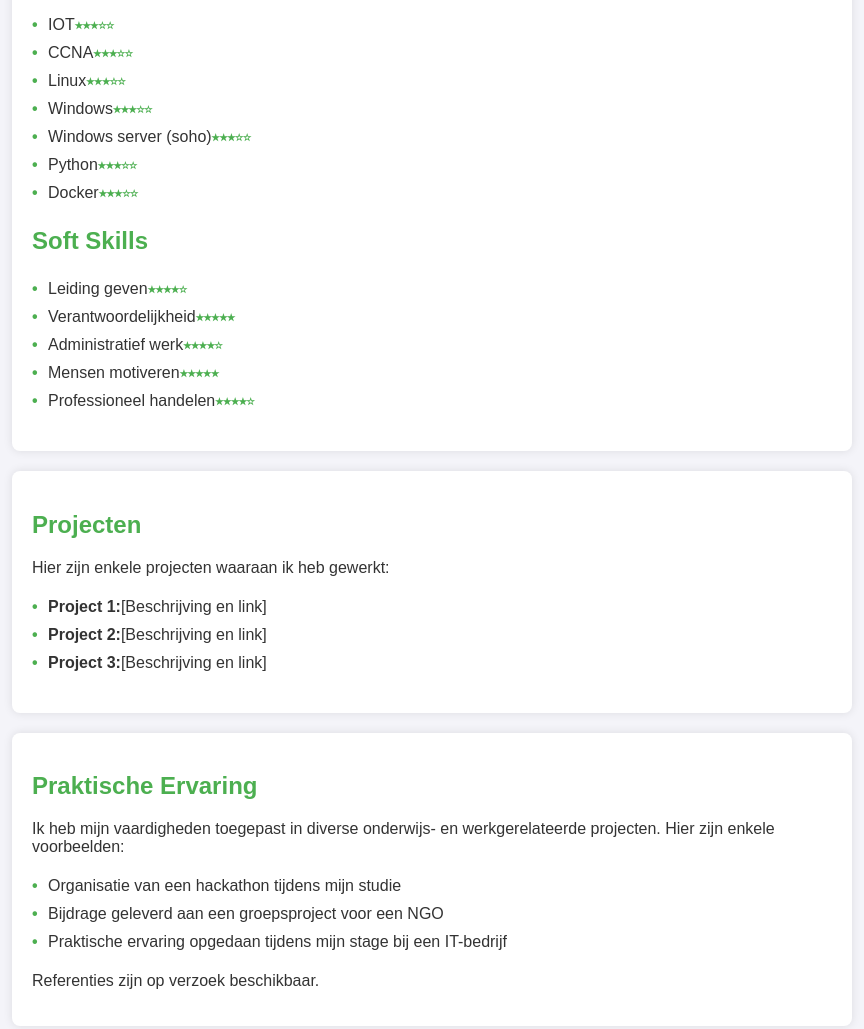
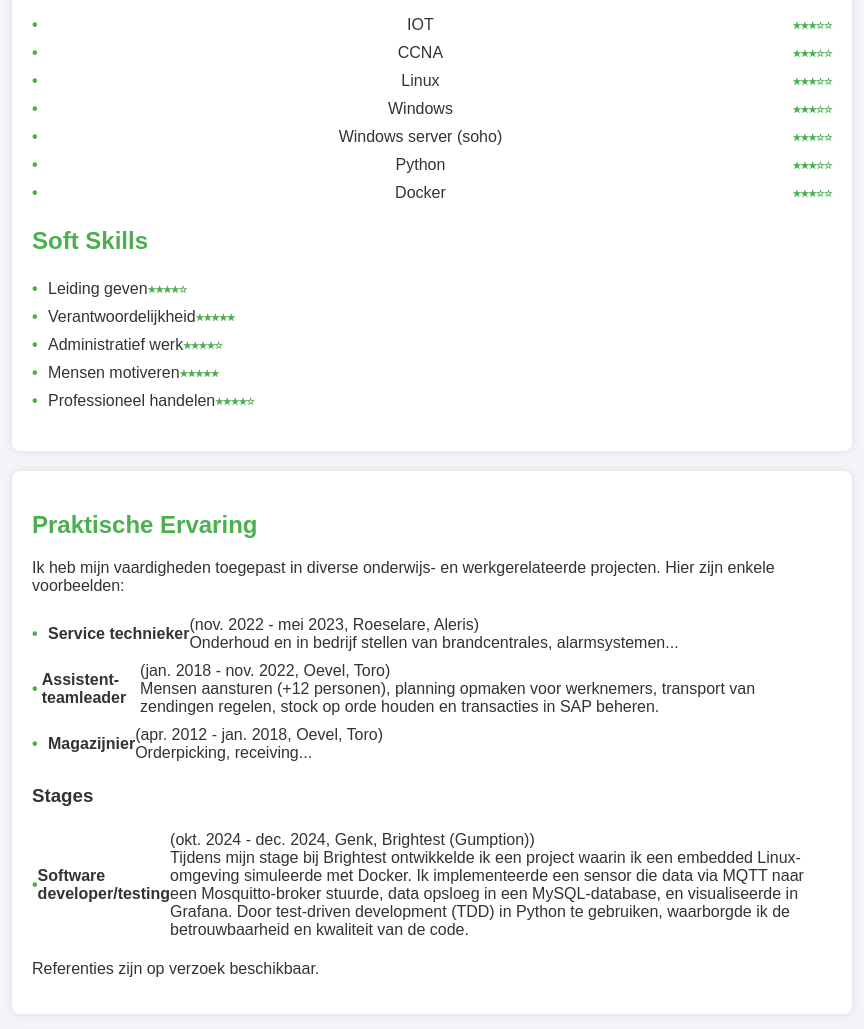
Before and after one commit to r0345938/portfolio, a plain HTML site: page index.html in a window 1280 px wide. Shown: the part 960-1989 px from the top of the page, without its empty margins (208-1072 px from the left). Drawn offline with Linux system fonts and the light colour scheme.

Commit message:
Update index.html

```diff
--- a/index.html
+++ b/index.html
@@ -125,13 +125,13 @@
     <section id="skills">
         <h2>Hard Skills</h2>
         <ul>
-            <li>IOT</span> <span class="skill-rating">★★★☆☆</span></li>
-            <li>CCNA</span> <span class="skill-rating">★★★☆☆</span></li>
-            <li>Linux</span> <span class="skill-rating">★★★☆☆</span></li>
-            <li>Windows</span> <span class="skill-rating">★★★☆☆</span></li>
-            <li>Windows server (soho)</span> <span class="skill-rating">★★★☆☆</span></li>
-            <li>Python</span> <span class="skill-rating">★★★☆☆</span></li>
-            <li>Docker</span> <span class="skill-rating">★★★☆☆</span></li>
+            <li class="skill-item"><span>IOT</span> <span class="skill-rating">★★★☆☆</span></li>
+            <li class="skill-item"><span>CCNA</span> <span class="skill-rating">★★★☆☆</span></li>
+            <li class="skill-item"><span>Linux</span> <span class="skill-rating">★★★☆☆</span></li>
+            <li class="skill-item"><span>Windows</span> <span class="skill-rating">★★★☆☆</span></li>
+            <li class="skill-item"><span>Windows server (soho)</span> <span class="skill-rating">★★★☆☆</span></li>
+            <li class="skill-item"><span>Python</span> <span class="skill-rating">★★★☆☆</span></li>
+            <li class="skill-item"><span>Docker</span> <span class="skill-rating">★★★☆☆</span></li>
         </ul>
         <h2>Soft Skills</h2>
         <ul>
@@ -143,23 +143,21 @@
         </ul>
     </section>
 
-    <section id="projects">
-        <h2>Projecten</h2>
-        <p>Hier zijn enkele projecten waaraan ik heb gewerkt:</p>
-        <ul>
-            <li><strong>Project 1:</strong> [Beschrijving en link]</li>
-            <li><strong>Project 2:</strong> [Beschrijving en link]</li>
-            <li><strong>Project 3:</strong> [Beschrijving en link]</li>
-        </ul>
-    </section>
-
     <section id="professional">
         <h2>Praktische Ervaring</h2>
         <p>Ik heb mijn vaardigheden toegepast in diverse onderwijs- en werkgerelateerde projecten. Hier zijn enkele voorbeelden:</p>
         <ul>
-            <li>Organisatie van een hackathon tijdens mijn studie</li>
-            <li>Bijdrage geleverd aan een groepsproject voor een NGO</li>
-            <li>Praktische ervaring opgedaan tijdens mijn stage bij een IT-bedrijf</li>
+            <li><strong>Service technieker</strong> (nov. 2022 - mei 2023, Roeselare, Aleris)<br>
+                Onderhoud en in bedrijf stellen van brandcentrales, alarmsystemen...</li>
+            <li><strong>Assistent-teamleader</strong> (jan. 2018 - nov. 2022, Oevel, Toro)<br>
+                Mensen aansturen (+12 personen), planning opmaken voor werknemers, transport van zendingen regelen, stock op orde houden en transacties in SAP beheren.</li>
+            <li><strong>Magazijnier</strong> (apr. 2012 - jan. 2018, Oevel, Toro)<br>
+                Orderpicking, receiving...</li>
+        </ul>
+        <h3>Stages</h3>
+        <ul>
+            <li><strong>Software developer/testing</strong> (okt. 2024 - dec. 2024, Genk, Brightest (Gumption))<br>
+                Tijdens mijn stage bij Brightest ontwikkelde ik een project waarin ik een embedded Linux-omgeving simuleerde met Docker. Ik implementeerde een sensor die data via MQTT naar een Mosquitto-broker stuurde, data opsloeg in een MySQL-database, en visualiseerde in Grafana. Door test-driven development (TDD) in Python te gebruiken, waarborgde ik de betrouwbaarheid en kwaliteit van de code.</li>
         </ul>
         <p>Referenties zijn op verzoek beschikbaar.</p>
     </section>
```
